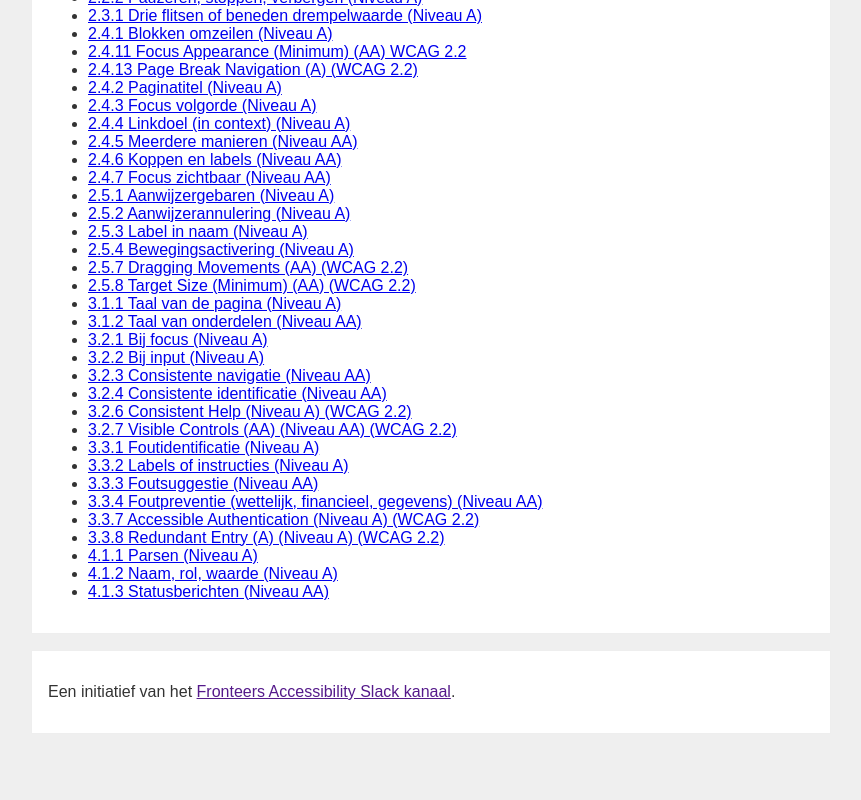
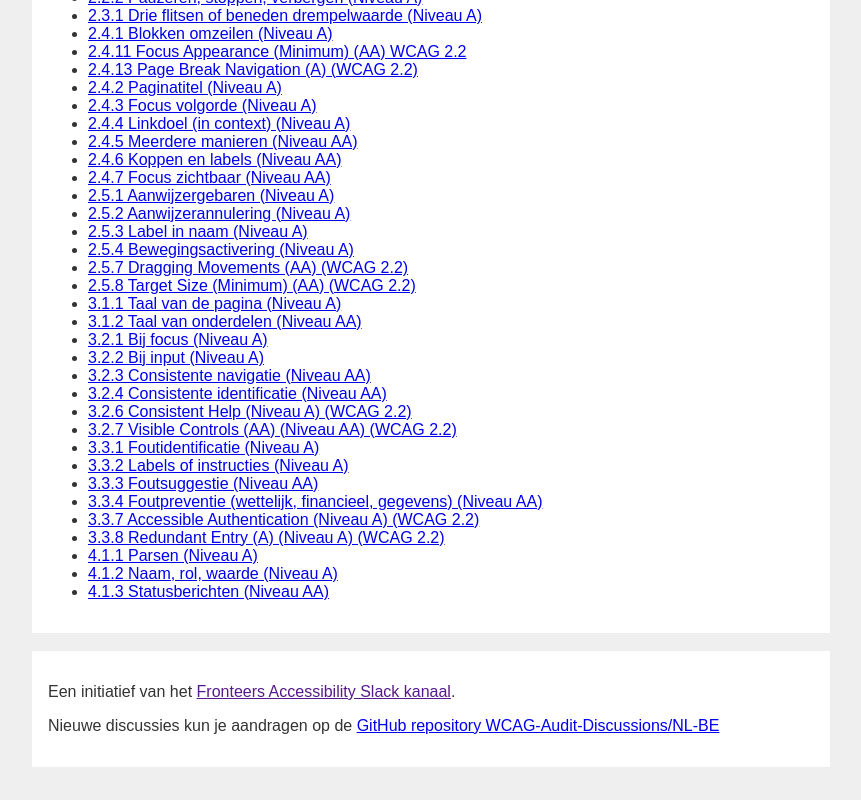
Before and after one commit to WCAG-Audit-Discussions/NL-BE, an Eleventy site: page src/index.njk in a window 1280 px wide. Shown: the part 863-1663 px from the top of the page, without its empty margins (209-1070 px from the left). Before the commit the page ends 1629 px from the top, so only its background shows below. Built offline with nearby package versions, Linux system fonts and the light colour scheme; Eleventy itself is replaced by a stand-in of ours; files that its build step writes are made by us from their sources.

Commit message:
meer info in de footer

```diff
--- a/src/_includes/base.njk
+++ b/src/_includes/base.njk
@@ -33,9 +33,8 @@
 		</main>
 
 		<footer class="block">
-
 			<p>Een initiatief van het <a href="">Fronteers Accessibility Slack kanaal</a>.</p>
-
+			<p>Nieuwe discussies kun je aandragen op de <a href="https://github.com/WCAG-Audit-Discussions/NL-BE">GitHub repository WCAG-Audit-Discussions/NL-BE</a></p>
 		</footer>
 
 	</body>
```
